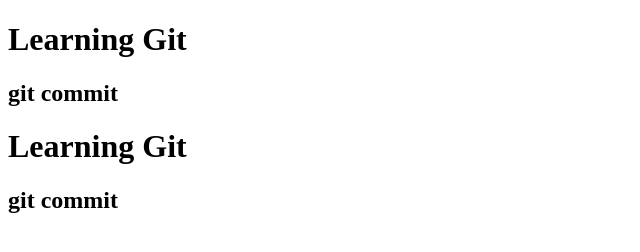
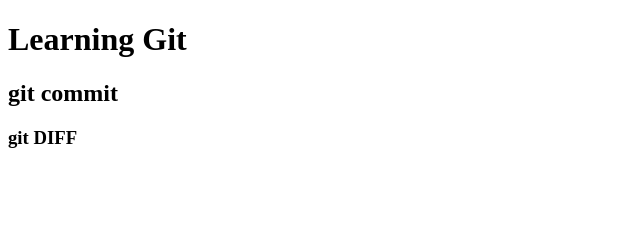
Before and after one commit to pramod-a11y/demo, a plain HTML site: page Index.html in a window 1280 px wide. Shown: the whole page, without its empty margins (0-640 px from the left). Drawn offline with Linux system fonts and the light colour scheme.

```diff
--- a/Index.html
+++ b/Index.html
@@ -8,9 +8,7 @@
     <h1>Learning Git</h1>
     <h2>git commit</h2>
 
-     <h1>Learning Git</h1>
-    <h2>git commit</h2>
-
+     <h3>git DIFF</h3>
 
 </body>
 </html>
```
